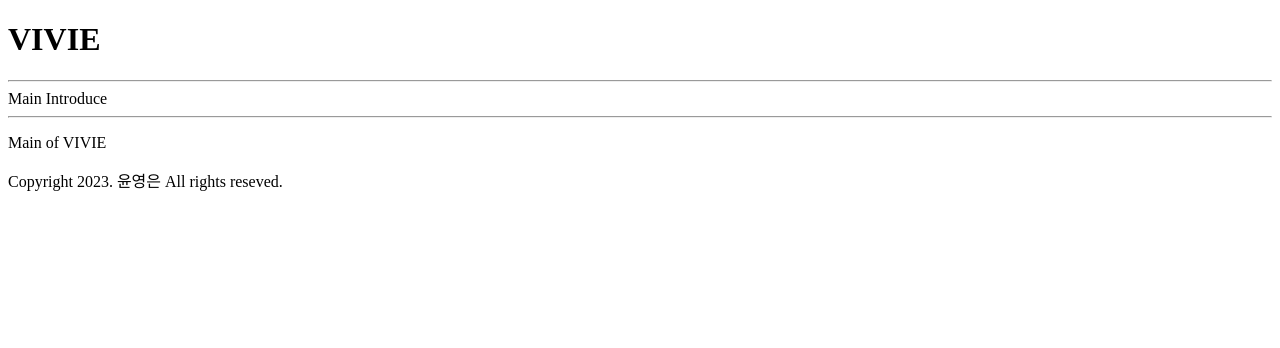
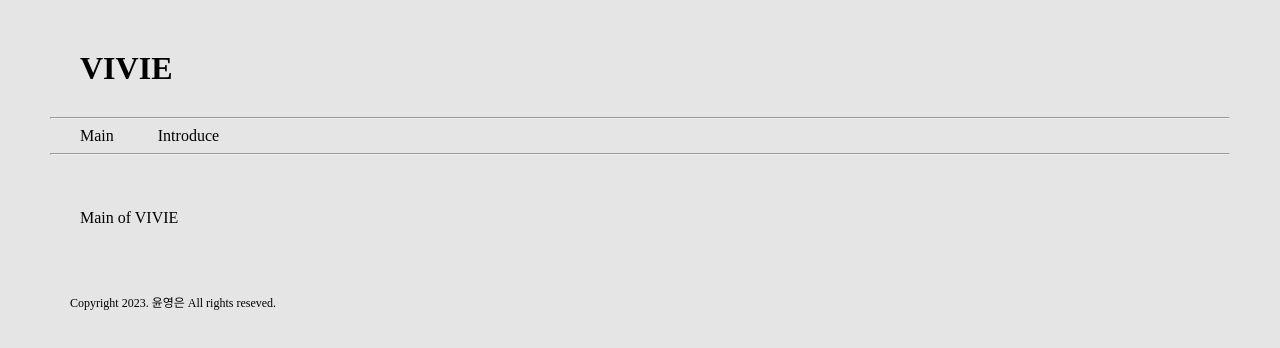
Before and after one commit to 0eun0314/Mid-Term-Project, a plain HTML site: page main.html in a window 1280 px wide. Drawn offline with Linux system fonts and the light colour scheme.

Commit message:
Implement basic style by CSS

```diff
--- a/basicstyle.css
+++ b/basicstyle.css
@@ -0,0 +1,25 @@
+body {
+	background-color:#E5E5E5;
+	margin: 50px;
+}
+
+header {
+	margin: 30px;
+}
+
+nav {
+	padding-left: 10px;
+}
+
+.nav {
+	padding: 20px;
+}
+
+section {
+	padding: 30px;
+}
+
+footer {
+	font-size: 12px;
+	margin: 20px;
+}
--- a/main.html
+++ b/main.html
@@ -2,15 +2,17 @@
 <html>
 <head>
 	<title>VIVIE</title>
+	<link rel="stylesheet" type="text/css" href="basicstyle.css">
 </head>
 <body>
 	<header><h1>VIVIE</h1></header>
 
+	<hr>
 	<nav>
-		<hr>
-		<div><span>Main</span> <span>Introduce</span></div>
-		<hr>
+		<span class="nav">Main</span>
+		<span class="nav">Introduce</span>
 	</nav>
+	<hr>
 
 	<section>
 		<p>Main of VIVIE</p>
```
